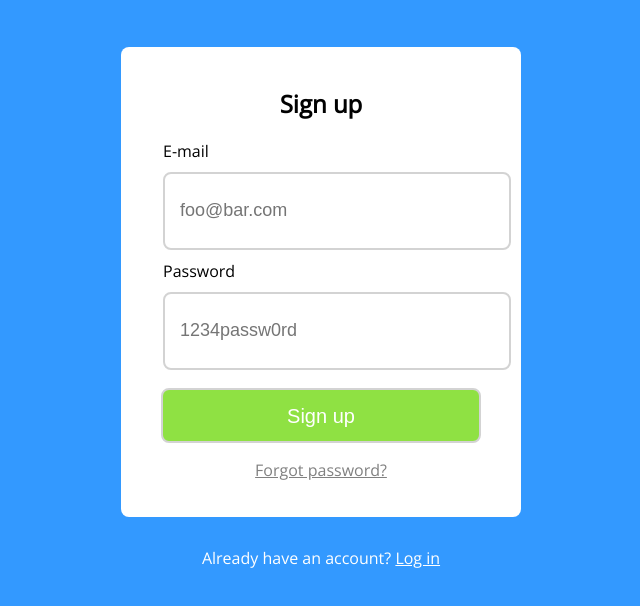
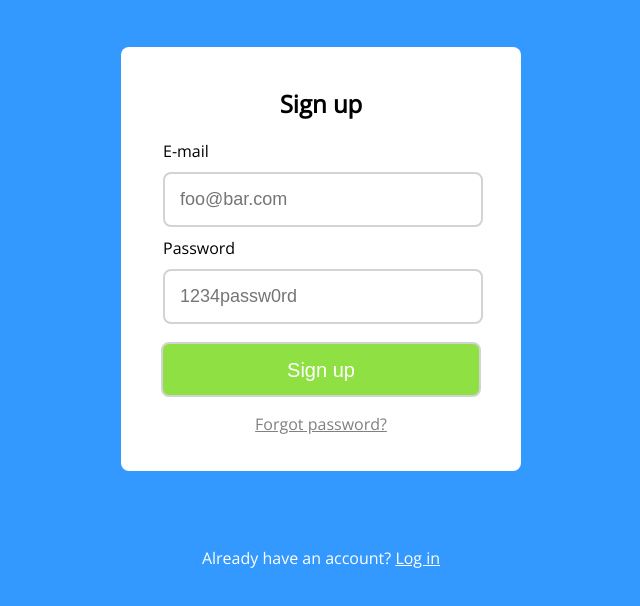
Before and after one commit to KevL927/challenge-signup-page, a plain HTML site: page index.html in a window 1280 px wide. Shown: the part 126-732 px from the top of the page, without its empty margins (327-967 px from the left). Drawn offline with nearby package versions, Linux system fonts and the light colour scheme.

Commit message:
V2 of Signup Page

```diff
--- a/css/main.css
+++ b/css/main.css
@@ -56,8 +56,8 @@ fieldset {
 }
 
 #email, #password {
-  width: 314px;
-  height: 44px;
+  width: 286px;
+  height: auto;
   border-radius:8px;
   border: 2px lightgray solid;
   padding: 15px;
```
